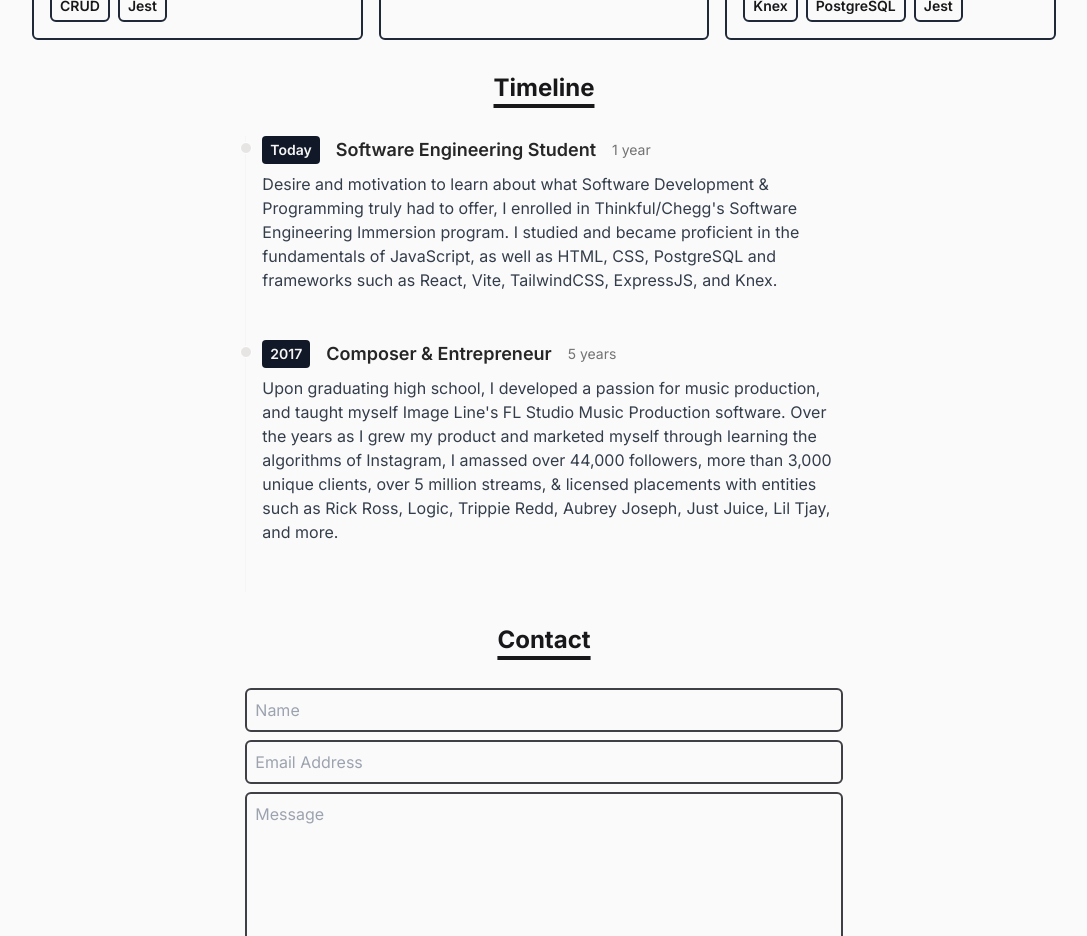
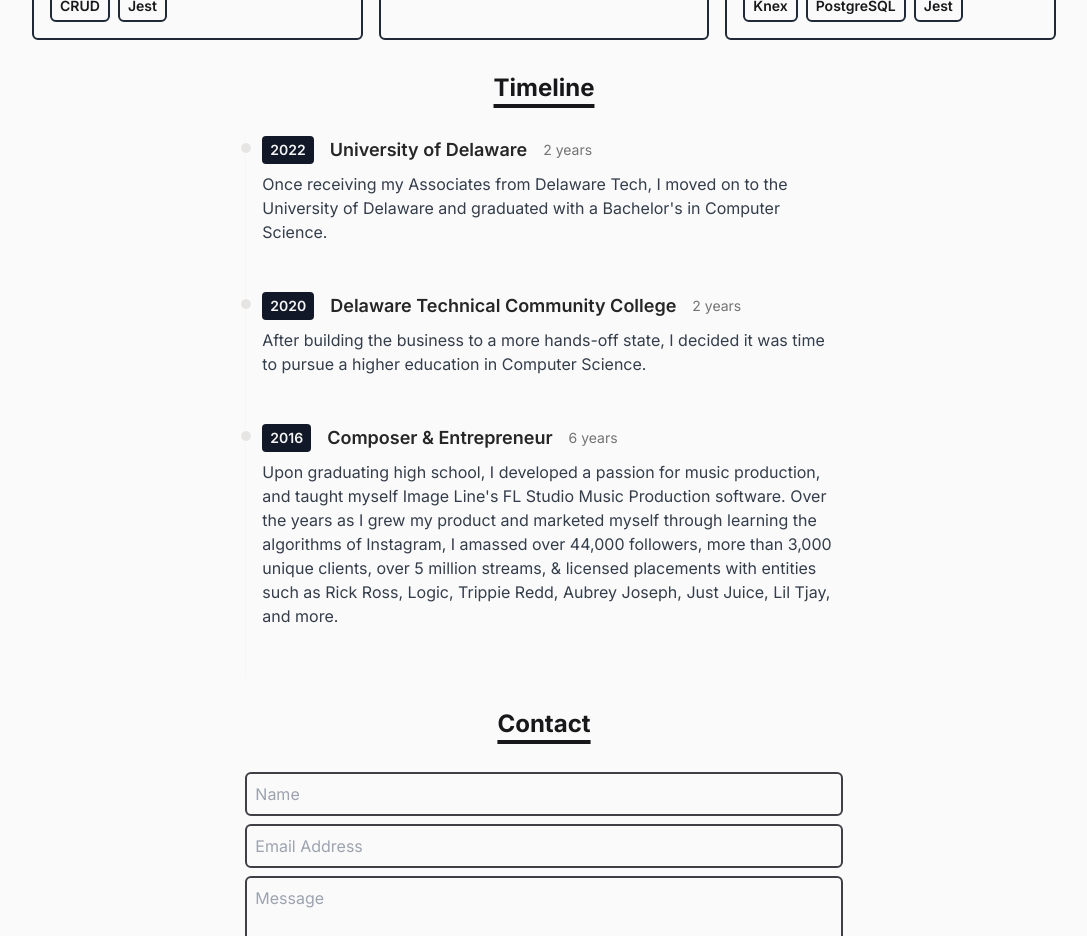
Before and after one commit to amirmccutchen/portfolio-site, a React (Vite) app: page / in a window 1280 px wide. Shown: the part 1000-1936 px from the top of the page, without its empty margins (96-1183 px from the left). Built offline with nearby package versions, Linux system fonts and the light colour scheme.

Commit message:
updated dark mode

```diff
--- a/src/App.jsx
+++ b/src/App.jsx
@@ -79,7 +79,7 @@ function App() {
         >
           {theme === 'dark' ? sun : moon}
         </button>
-        <div className="bg-neutral-50 dark:bg-gradient-to-br from-zinc-900 to-darkblue text-zinc-900 dark:text-neutral-100 min-h-screen font-inter">
+        <div className="bg-neutral-50 dark:bg-gradient-to-br from-black to-darkblue text-zinc-900 dark:text-neutral-100 min-h-screen font-inter">
           <div className="max-w-5xl w-11/12 mx-auto">
           <Introduction />
           <Portfolio />
--- a/src/components/data/occupations.jsx
+++ b/src/components/data/occupations.jsx
@@ -2,15 +2,21 @@
 
 export default [
     {
-        year: 'Today',
-        title: 'Software Engineering Student',
-        duration: '1 year',
-        details: `Desire and motivation to learn about what Software Development & Programming truly had to offer, I enrolled in Thinkful/Chegg's Software Engineering Immersion program. I studied and became proficient in the fundamentals of JavaScript, as well as HTML, CSS, PostgreSQL and frameworks such as React, Vite, TailwindCSS, ExpressJS, and Knex.`,
+        year: '2022',
+        title: 'University of Delaware',
+        duration: '2 years',
+        details: `Once receiving my Associates from Delaware Tech, I moved on to the University of Delaware and graduated with a Bachelor's in Computer Science.`,
     },
     {
-        year: '2017',
+        year: '2020',
+        title: 'Delaware Technical Community College',
+        duration: '2 years',
+        details: `After building the business to a more hands-off state, I decided it was time to pursue a higher education in Computer Science.`,
+    },
+    {
+        year: '2016',
         title: 'Composer & Entrepreneur',
-        duration: '5 years',
+        duration: '6 years',
         details: `Upon graduating high school, I developed a passion for music production, and taught myself Image Line's FL Studio Music Production software. Over the years as I grew my product and marketed myself through learning the algorithms of Instagram, I amassed over 44,000 followers, more than 3,000 unique clients, over 5 million streams, & licensed placements with entities such as Rick Ross, Logic, Trippie Redd,  Aubrey Joseph, Just Juice, Lil Tjay, and more.`,
     },
 ];
--- a/src/components/data/projects.jsx
+++ b/src/components/data/projects.jsx
@@ -19,5 +19,3 @@ export default [
         link: 'https://github.com/amirmccutchen/WeLoveMovies-Backend',
     },
 ];
-
-// jji
--- a/tailwind.config.cjs
+++ b/tailwind.config.cjs
@@ -4,7 +4,7 @@ module.exports = {
 	theme: {
 		extend: {
 			colors: {
-				'darkblue': '#232F42',
+				'darkblue': '#11161f',
 				'bluebutton': '#3770FF'
 			},
 			fontFamily: {
```
